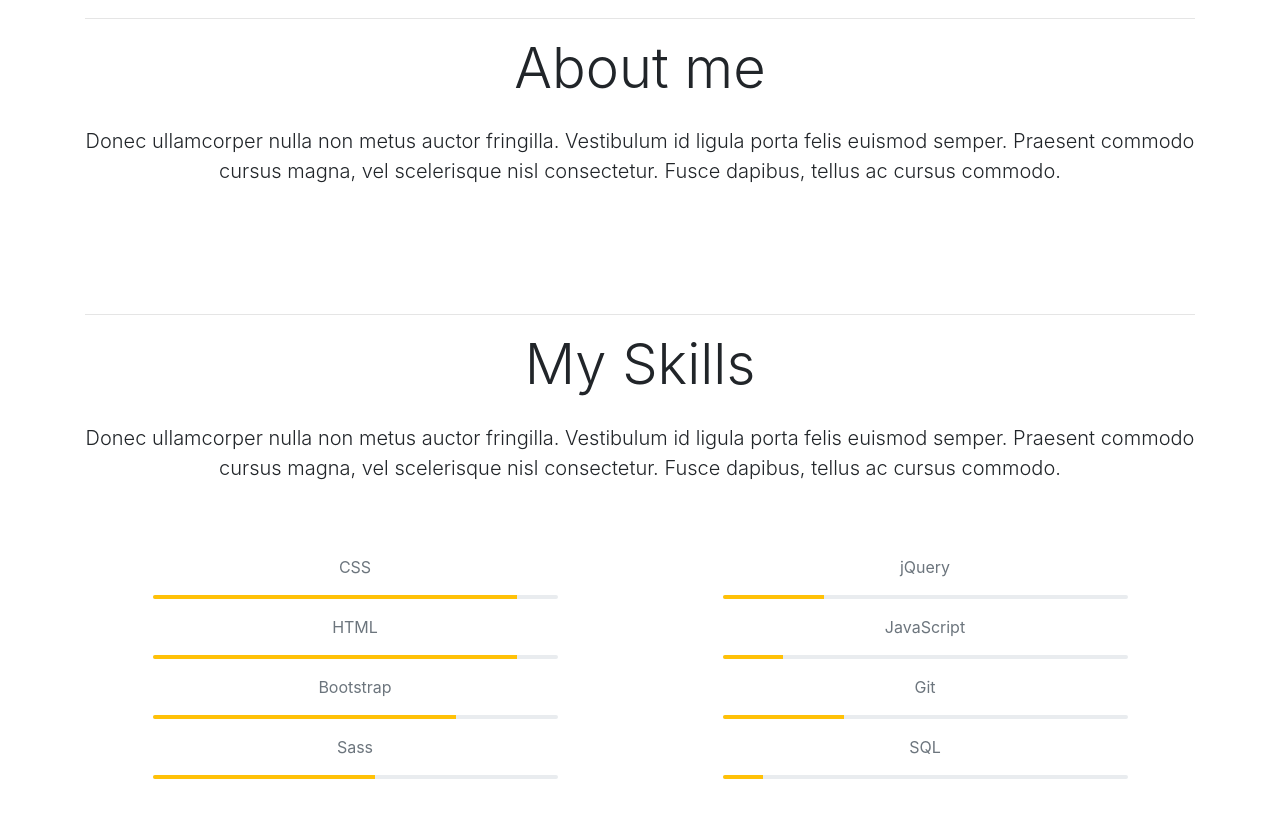
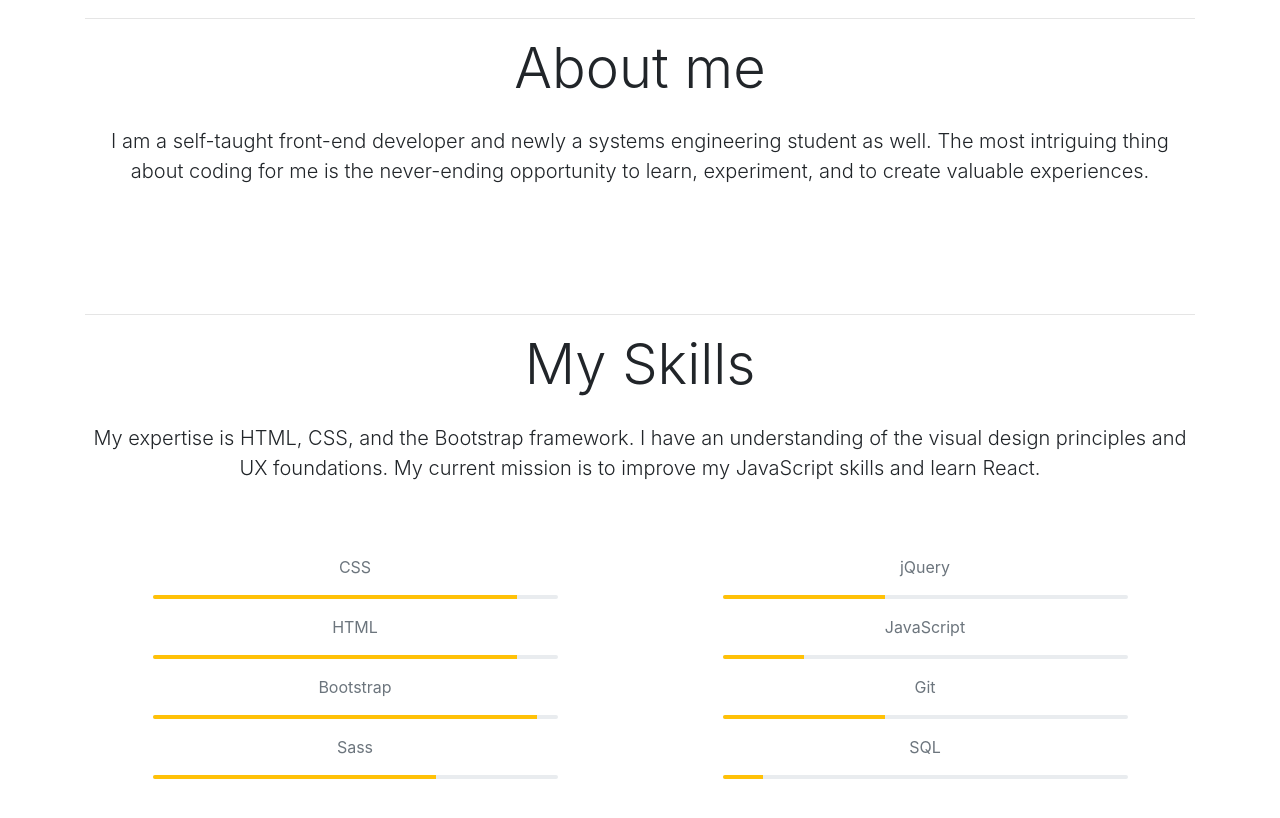
Before and after one commit to denisaorlikova/portfolio, a website: page index.html in a window 1280 px wide. Shown: the part 1040-1858 px from the top of the page. Drawn offline with nearby package versions, Linux system fonts and the light colour scheme.

Commit message:
update about me and skills content

```diff
--- a/index.html
+++ b/index.html
@@ -95,7 +95,7 @@
         <div class="row">
           <div class="col-md-12">
             <h2 class="display-4 pb-3" data-aos="fade-up" data-aos-duration="1450">About me</h2>
-            <p class="lead" data-aos="fade-up" data-aos-duration="1500">Donec ullamcorper nulla non metus auctor fringilla. Vestibulum id ligula porta felis euismod semper. Praesent commodo cursus magna, vel scelerisque nisl consectetur. Fusce dapibus, tellus ac cursus commodo.</p>
+            <p class="lead" data-aos="fade-up" data-aos-duration="1500">I am a self-taught front-end developer and newly a systems engineering student as well. The most intriguing thing about coding for me is the never-ending opportunity to learn, experiment, and to create valuable experiences.</p>
           </div>
         </div>
       </div>
@@ -106,7 +106,7 @@
         <div class="row">
           <div class="col-md-12">
             <h2 class="display-4 pb-3" data-aos="fade-up" data-aos-duration="1450">My Skills</h2>
-            <p class="lead pb-4" data-aos="fade-up" data-aos-duration="1500">Donec ullamcorper nulla non metus auctor fringilla. Vestibulum id ligula porta felis euismod semper. Praesent commodo cursus magna, vel scelerisque nisl consectetur. Fusce dapibus, tellus ac cursus commodo.</p>
+            <p class="lead pb-4" data-aos="fade-up" data-aos-duration="1500">My expertise is HTML, CSS, and the Bootstrap framework. I have an understanding of the visual design principles and UX foundations. My current mission is to improve my JavaScript skills and learn React.</p>
             <div class="my-5 row">
               <div class="col-md-6">
                   <p class="text-muted" data-aos="fade-up" data-aos-duration="1400">CSS</p>
@@ -119,25 +119,25 @@
                   </div>
                   <p class="text-muted" data-aos="fade-up" data-aos-duration="1500">Bootstrap</p>
                   <div class="progress mb-3 mx-auto w-75" style="height: 4px;" data-aos="fade-up" data-aos-duration="1600">
-                    <div class="progress-bar bg-warning" role="progressbar" style="width: 75%" aria-valuenow="25" aria-valuemin="0" aria-valuemax="100"></div>
+                    <div class="progress-bar bg-warning" role="progressbar" style="width: 95%" aria-valuenow="25" aria-valuemin="0" aria-valuemax="100"></div>
                   </div>
                   <p class="text-muted" data-aos="fade-up" data-aos-duration="1550">Sass</p>
                   <div class="progress mb-3 mx-auto w-75" style="height: 4px;" data-aos="fade-up" data-aos-duration="1600">
-                    <div class="progress-bar bg-warning" role="progressbar" style="width: 55%" aria-valuenow="25" aria-valuemin="0" aria-valuemax="100"></div>
+                    <div class="progress-bar bg-warning" role="progressbar" style="width: 70%" aria-valuenow="25" aria-valuemin="0" aria-valuemax="100"></div>
                   </div>
               </div>
               <div class="col-md-6">
                 <p class="text-muted" data-aos="fade-up" data-aos-duration="1400">jQuery</p>
                 <div class="progress mb-3 mx-auto w-75" style="height: 4px;" data-aos="fade-up" data-aos-duration="1650">
-                  <div class="progress-bar bg-warning" role="progressbar" style="width: 25%" aria-valuenow="25" aria-valuemin="0" aria-valuemax="100"></div>
+                  <div class="progress-bar bg-warning" role="progressbar" style="width: 40%" aria-valuenow="25" aria-valuemin="0" aria-valuemax="100"></div>
                 </div>
                 <p class="text-muted" data-aos="fade-up" data-aos-duration="1450">JavaScript</p>
                 <div class="progress mb-3 mx-auto w-75" style="height: 4px;" data-aos="fade-up" data-aos-duration="1650">
-                  <div class="progress-bar bg-warning" role="progressbar" style="width: 15%" aria-valuenow="25" aria-valuemin="0" aria-valuemax="100"></div>
+                  <div class="progress-bar bg-warning" role="progressbar" style="width: 20%" aria-valuenow="25" aria-valuemin="0" aria-valuemax="100"></div>
                 </div>
                 <p class="text-muted" data-aos="fade-up" data-aos-duration="1500">Git</p>
                 <div class="progress mb-3 mx-auto w-75" style="height: 4px;" data-aos="fade-up" data-aos-duration="1700">
-                  <div class="progress-bar bg-warning" role="progressbar" style="width: 30%" aria-valuenow="25" aria-valuemin="0" aria-valuemax="100"></div>
+                  <div class="progress-bar bg-warning" role="progressbar" style="width: 40%" aria-valuenow="25" aria-valuemin="0" aria-valuemax="100"></div>
                 </div>
                 <p class="text-muted" data-aos="fade-up" data-aos-duration="1550">SQL</p>
                 <div class="progress mb-3 mx-auto w-75" style="height: 4px;" data-aos="fade-up" data-aos-duration="1700">
```
Also changed, not shown: img/blue-light.jpg (deleted), img/blue.jpg (deleted), img/mint.jpg (deleted), img/orange.jpg (deleted), img/purple-light.jpg (deleted), img/yellow-light.jpg (deleted), img/yellow.jpg (deleted).
